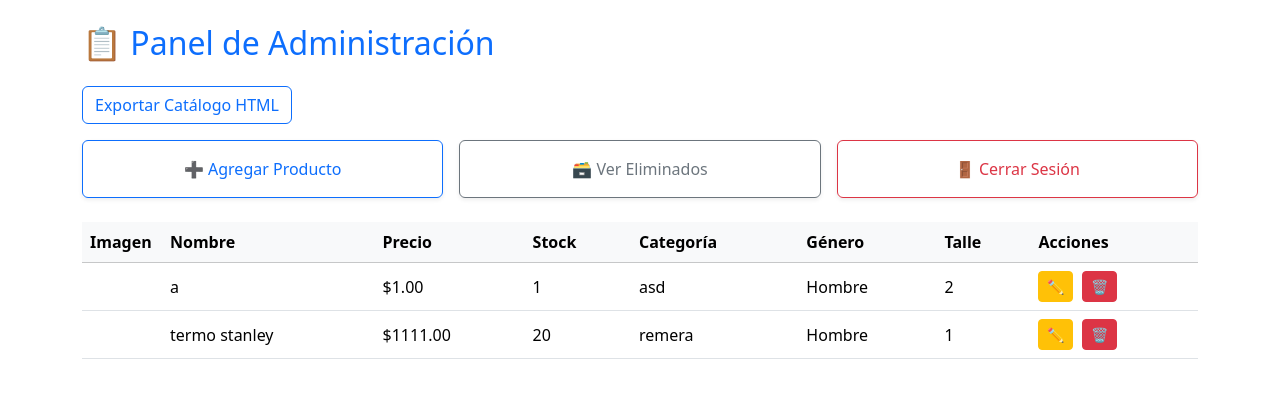
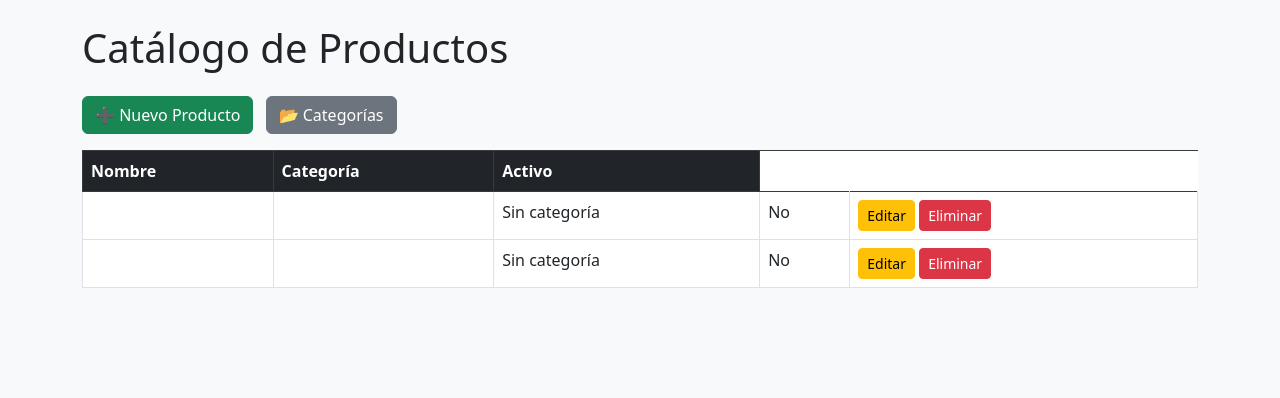
Before and after one commit to Exequiels90/admin, a Flask app: page /admin in a window 1280 px wide. Shown: the top 398 px of the page. Run offline with Flask 3, Linux system fonts and the light colour scheme; a user stored in the database is signed in; data comes from the database, SQL or seed files in the repository.

Commit message:
Add files via upload

```diff
--- a/templates/admin.html
+++ b/templates/admin.html
@@ -1,75 +1,40 @@
-{% extends "base.html" %}
+<!doctype html>
+<html lang="es">
+<head>
+    <meta charset="utf-8">
+    <title>Admin - Productos</title>
+    <link href="https://cdn.jsdelivr.net/npm/bootstrap@5.3.0/dist/css/bootstrap.min.css" rel="stylesheet">
+</head>
+<body class="bg-light p-4">
+    <div class="container">
+        <h1 class="mb-4">Catálogo de Productos</h1>
+        <a href="/nuevo_producto" class="btn btn-success mb-3">➕ Nuevo Producto</a>
+        <a href="/categorias" class="btn btn-secondary mb-3 ms-2">📂 Categorías</a>
 
-{% block content %}
-<div class="container py-4">
-    <h2 class="text-primary mb-4">📋 Panel de Administración</h2>
-    <a href="{{ url_for('exportar_catalogo') }}" class="btn btn-outline-primary mb-3">
-        Exportar Catálogo HTML
-      </a>
 
-    <!-- 🔹 Acciones rápidas -->
-    <div class="row g-3 mb-4">
-        <div class="col-md-4">
-            <a href="{{ url_for('agregar_producto') }}" class="btn btn-outline-primary w-100 py-3 shadow-sm">
-                ➕ Agregar Producto
-            </a>
-        </div>
-        <div class="col-md-4">
-            <a href="{{ url_for('ver_eliminados') }}" class="btn btn-outline-secondary w-100 py-3 shadow-sm">
-                🗃️ Ver Eliminados
-            </a>
-        </div>
-        <div class="col-md-4">
-            <a href="{{ url_for('logout') }}" class="btn btn-outline-danger w-100 py-3 shadow-sm">
-                🚪 Cerrar Sesión
-            </a>
-        </div>
-
-    </div>
-
-    <!-- 🔹 Lista de productos -->
-    {% if productos %}
-        <div class="table-responsive">
-            <table class="table table-hover align-middle">
-                <thead class="table-light">
+        <table class="table table-bordered table-hover bg-white">
+            <thead class="table-dark">
                 <tr>
-                        <th>Imagen</th>
                     <th>Nombre</th>
-                        <th>Precio</th>
-                        <th>Stock</th>
                     <th>Categoría</th>
-                        <th>Género</th>
-                        <th>Talle</th>
-                        <th>Acciones</th>
+                    <th>Activo</th>
                 </tr>
             </thead>
             <tbody>
-                    {% for p in productos %}
+                {% for producto in productos %}
                 <tr>
-                        <td style="width: 80px;">
-                            {% if p[8] %}
-                                <img src="{{ url_for('static', filename='img/' ~ p[8]) }}" class="img-fluid rounded" style="max-height: 60px;">
-                            {% endif %}
-                        </td>
-                        <td>{{ p[1] }}</td>
-                        <td>${{ '%.2f' | format(p[3]) }}</td>
-                        <td>{{ p[4] }}</td>
-                        <td>{{ p[5] }}</td>
-                        <td>{{ p[6] }}</td>
-                        <td>{{ p[7] }}</td>
+                    <td>{{ producto['id_producto'] }}</td>
+                    <td>{{ producto['nombre'] }}</td>
+                    <td>{{ producto['categoria'] or "Sin categoría" }}</td>
+                    <td>{{ "Sí" if producto['activo'] else "No" }}</td>
                     <td>
-                            <a href="{{ url_for('editar_producto', producto_id=p[0]) }}" class="btn btn-sm btn-warning me-1">✏️</a>
-                            <form action="{{ url_for('eliminar_producto', producto_id=p[0]) }}" method="POST" style="display:inline;">
-                                <button type="submit" class="btn btn-sm btn-danger">🗑️</button>
-                            </form>
+                        <a href="{{ url_for('editar_producto', id_producto=producto['id_producto']) }}" class="btn btn-warning btn-sm">Editar</a>
+                        <a href="{{ url_for('eliminar_producto', id_producto=producto['id_producto']) }}" class="btn btn-danger btn-sm">Eliminar</a>
                     </td>
                 </tr>
                 {% endfor %}
             </tbody>
         </table>
     </div>
-    {% else %}
-        <div class="alert alert-info">No hay productos cargados aún.</div>
-    {% endif %}
-</div>
-{% endblock %}
+</body>
+</html>
```
Also changed, not shown: templates/categorias.html (added, +32 -0 lines), templates/nueva_categoria.html (added, +21 -0 lines), templates/nuevo_producto.html (added, +41 -0 lines), templates/base.html (line endings or trailing spaces), templates/catalogo_base.html (line endings or trailing spaces), templates/catalogo_exportado.html (line endings or trailing spaces), templates/eliminados.html (line endings or trailing spaces), templates/login.html (line endings or trailing spaces). Lines whose indentation alone changed are shown as unchanged.
